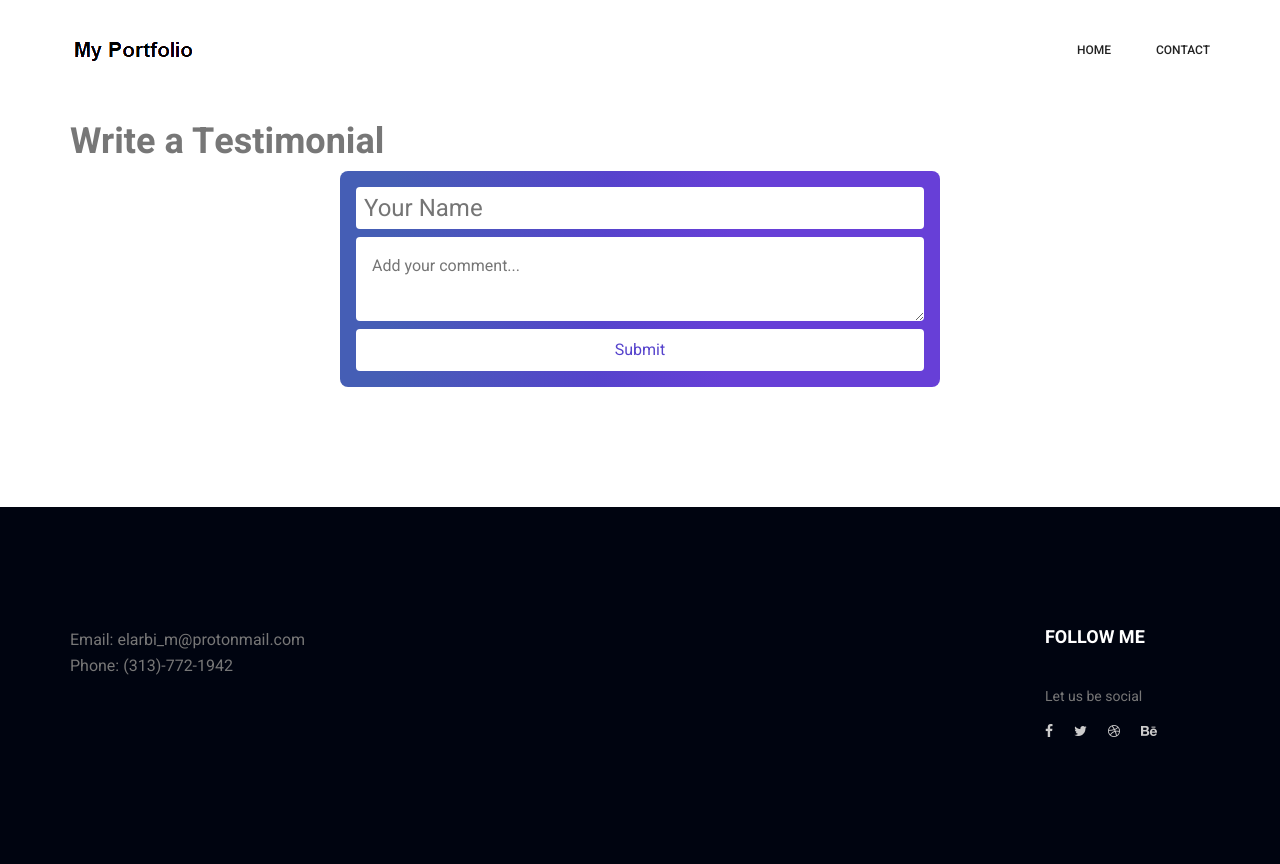
After one commit to elarbi99/flask-MyPorfolio, a Flask app: page /testimonial in a window 1280 px wide. The commit adds this page. Run offline with Flask 3, Linux system fonts and the light colour scheme; some libraries are stand-ins or nearby versions.

Commit message:
Added back end

```diff
--- a/app.py
+++ b/app.py
@@ -1,12 +1,22 @@
 from flask import Flask, render_template,request
+from flask_cors import CORS
+from models import create_data, get_data
 import os
 app = Flask(__name__,template_folder='templates',static_folder='static')
+CORS(app)
 
+@app.route('/',methods=['GET'])
+def index():
+    testimonial=get_data()
+    return render_template('index.html',testimonial=testimonial)
 
-@app.route('/')
-def hello():
-    return render_template('index.html')
-
+@app.route('/testimonial', methods=['GET', 'POST'])
+def testimonial():
+    if request.method=="POST":
+        name =request.form.get('name')
+        comment = request.form.get('comment')
+        create_data(name,comment)
+    return render_template('testimonial.html')
 
 if __name__ == '__main__':
 
--- a/requirements.txt
+++ b/requirements.txt
@@ -1,6 +1,7 @@
 blinker==1.6.2
 click==8.1.7
 Flask==2.3.2
+Flask-Cors==4.0.0
 gunicorn==21.2.0
 itsdangerous==2.1.2
 Jinja2==3.1.2
--- a/static/stylesheets/style.css
+++ b/static/stylesheets/style.css
@@ -6,7 +6,58 @@
 @import url("https://fonts.googleapis.com/css?family=Heebo:300,400,500,700|Roboto:300,400,500,700");
 /*---------------------------------------------------- */
 /*----------------------------------------------------*/
-
+.name-input {
+  border: none;
+  border-radius: 4px;
+  padding: 0.5rem; /* Decreased padding to make it smaller */
+  font-size: 24px;/* Adjust font size as needed */
+  margin-bottom: 0.5rem;
+}
+.comment-box {
+  background-image: linear-gradient(92.88deg, #455EB5 9.16%, #5643CC 43.89%, #673FD7 64.72%);
+  border-radius: 8px;
+  border-style: none;
+  box-sizing: border-box;
+  color: #FFFFFF;
+  display: flex;
+  flex-direction: column;
+  align-items: stretch;
+  padding: 1rem;
+  text-shadow: rgba(0, 0, 0, 0.25) 0 3px 8px;
+  transition: all 0.5s;
+  user-select: none;
+  -webkit-user-select: none;
+  touch-action: manipulation;
+  max-width: 600px;
+  margin: 0 auto;
+}
+.button-link:hover {
+  transform: translateY(-2px); /* Add a slight lift effect on hover */
+  filter: brightness(0.95); /* Slightly darken on hover */
+}
+.comment-input {
+  border: none;
+  border-radius: 4px;
+  padding: 1rem; /* Increased padding to make it taller */
+  font-size: 16px;
+  margin-bottom: 0.5rem;
+}
+
+.comment-button {
+  background-color: #FFFFFF;
+  color: #5643CC;
+  border: none;
+  border-radius: 4px;
+  padding: 0.5rem 1rem;
+  cursor: pointer;
+  font-size: 16px;
+  transition: background-color 0.3s, color 0.3s;
+}
+
+.comment-button:hover {
+  background-color: #5643CC;
+  color: #FFFFFF;
+}
 .list {
   list-style: none;
   margin: 0px;
@@ -288,7 +339,30 @@ button:focus {
         margin: 0px auto 45px; }
       .home_banner_area .banner_inner .banner_content .banner_map_img {
         text-align: right; }
-
+.add_testimonial
+{
+  display: inline-block;
+  background-image: linear-gradient(92.88deg, #455EB5 9.16%, #5643CC 43.89%, #673FD7 64.72%);
+  border-radius: 8px;
+  border-style: none;
+  box-sizing: border-box;
+  color: #FFFFFF;
+  cursor: pointer;
+  flex-shrink: 0;
+  font-family: "Inter UI", "SF Pro Display", -apple-system, BlinkMacSystemFont, "Segoe UI", Roboto, Oxygen, Ubuntu, Cantarell, "Open Sans", "Helvetica Neue", sans-serif;
+  font-size: 16px;
+  font-weight: 500;
+  height: 4rem;
+  padding: 0 1.6rem;
+  text-align: center;
+  text-shadow: rgba(0, 0, 0, 0.25) 0 3px 8px;
+  transition: all 0.5s;
+  user-select: none;
+  -webkit-user-select: none;
+  touch-action: manipulation;
+  text-decoration: none; /* Remove underline for links */
+  line-height: 4rem;
+}
 .blog_banner {
   min-height: 780px;
   position: relative;
--- /dev/null
+++ b/templates/testimonial.html
@@ -0,0 +1,124 @@
+<!doctype html>
+<html lang="en">
+    <head>
+        <!-- Required meta tags -->
+        <meta charset="utf-8">
+        <meta name="viewport" content="width=device-width, initial-scale=1, shrink-to-fit=no">
+        <link rel="icon" href="/static/img/favicon.png" type="image/png">
+        <title>Portfolio</title>
+        <!-- Bootstrap CSS -->
+        <link rel="stylesheet" href="/static/stylesheets/bootstrap.css">
+        <link rel="stylesheet" href="/static/stylesheets/styles2.css">
+        <link rel="stylesheet" href="/static/stylesheets/font-awesome.min.css">
+        <link rel="stylesheet" href="/static/stylesheets/owl.carousel.min.css">
+        <link rel="stylesheet" href="/static/stylesheets/simpleLightbox.css">
+        <link rel="stylesheet" href="/static/stylesheets/nice-select.css">
+        <link rel="stylesheet" href="/static/stylesheets/animate.css">
+        <link rel="stylesheet" href="/static/stylesheets/flaticon.css">
+        <!-- main css -->
+        <link rel="stylesheet" type="text/css" href='/static/stylesheets/style.css' />
+        <link rel="stylesheet" href="/static/stylesheets/responsive.css">
+    </head>
+    <body>
+
+        <!--================Header Menu Area =================-->
+        <header id="home" class="header_area">
+            <div class="main_menu" id="mainNav">
+            	<nav class="navbar navbar-expand-lg navbar-light">
+					<div class="container box_1620">
+						<!-- Brand and toggle get grouped for better mobile display -->
+						<a class="navbar-brand logo_h" href="index.php"><img src="/static/img/logo3.png" alt=""></a>
+						<button class="navbar-toggler" type="button" data-toggle="collapse" data-target="#navbarSupportedContent" aria-controls="navbarSupportedContent" aria-expanded="false" aria-label="Toggle navigation">
+							<span class="icon-bar"></span>
+							<span class="icon-bar"></span>
+							<span class="icon-bar"></span>
+						</button>
+						<!-- Collect the nav links, forms, and other content for toggling -->
+						<div class="collapse navbar-collapse offset" id="navbarSupportedContent">
+							<ul class="nav navbar-nav menu_nav ml-auto">
+								<li class="nav-item active"><a class="nav-link" href="#home">Home</a></li>
+								<li class="nav-item"><a class="nav-link" href="#bottom">Contact</a></li>
+							</ul>
+						</div>
+					</div>
+            	</nav>
+            </div>
+        </header>
+
+        <!--================Welcome Area =================-->
+        <section id="about" class="welcome_area p_120">
+            <div class="container">
+                <h1>Write a Testimonial</h1>
+                <form class="comment-box" action="/testimonial" method="POST">
+                    <input class="name-input" type="text" name="name" placeholder="Your Name">
+                    <textarea class="comment-input" name="comment" placeholder="Add your comment..."></textarea>
+                    <button class="comment-button" type="submit">Submit</button>
+                </form>
+            </div>
+        </section>
+
+
+        <!--================End Welcome Area =================-->
+        <!--================Footer Area =================-->
+        <footer class="footer_area p_120">
+        	<div id="bottom" class="container">
+        		<div class="row footer_inner">
+        			<div class="col-lg-5 col-sm-6">Email: elarbi_m@protonmail.com
+                        <p> Phone: (313)-772-1942</p>
+        				<aside class="f_widget ab_widget">
+        					<div class="f_title">
+
+        					</div>
+        				</aside>
+        			</div>
+        			<div class="col-lg-5 col-sm-6">
+        				<aside class="f_widget news_widget">
+        					<div class="f_title">
+
+        					</div>
+
+
+        				</aside>
+        			</div>
+        			<div class="col-lg-2">
+        				<aside class="f_widget social_widget">
+        					<div class="f_title">
+        						<h3>Follow Me</h3>
+        					</div>
+        					<p>Let us be social</p>
+        					<ul class="list">
+        						<li><a href="#"><i class="fa fa-facebook"></i></a></li>
+        						<li><a href="#"><i class="fa fa-twitter"></i></a></li>
+        						<li><a href="#"><i class="fa fa-dribbble"></i></a></li>
+        						<li><a href="#"><i class="fa fa-behance"></i></a></li>
+        					</ul>
+        				</aside>
+        			</div>
+        		</div>
+        	</div>
+        </footer>
+        <!--================End Footer Area =================-->
+
+
+
+
+
+        <!-- Optional JavaScript -->
+        <!-- jQuery first, then Popper.js, then Bootstrap JS -->
+        <script type="text/JavaScript" src="/static/js/jquery-3.2.1.min.js"></script>
+        <script type="text/JavaScript" src="/static/js/popper.js"></script>
+        <script type="text/JavaScript" src="/static/js/bootstrap.min.js"></script>
+        <script type="text/JavaScript" src="/static/js/stellar.js"></script>
+        <script type="text/JavaScript" src="/static/js/simpleLightbox.min.js"></script>
+        <script type="text/JavaScript" src="/static/js/jquery.nice-select.min.js"></script>
+        <script type="text/JavaScript" src="/static/js/imagesloaded.pkgd.min.js"></script>
+        <script type="text/JavaScript" src="/static/js/isotope-min.js"></script>
+        <script type="text/JavaScript" src="/static/js/owl.carousel.min.js"></script>
+        <script type="text/JavaScript" src="/static/js/jquery.ajaxchimp.min.js"></script>
+        <script type="text/JavaScript" src="/static/js/jquery.waypoints.min.js"></script>
+        <script type="text/JavaScript" src="/static/js/jquery.counterup.min.js"></script>
+        <script type="text/JavaScript" src="/static/js/mail-script.js"></script>
+        <!--gmaps Js-->
+        <script src="/static/js/theme.js"></script>
+    </body>
+</html>
```
Also changed, not shown: models.py (added, +18 -0 lines), schema.sql (+3 -4 lines), templates/index.html (+7 -30 lines), user.db (added), users.db (deleted).
